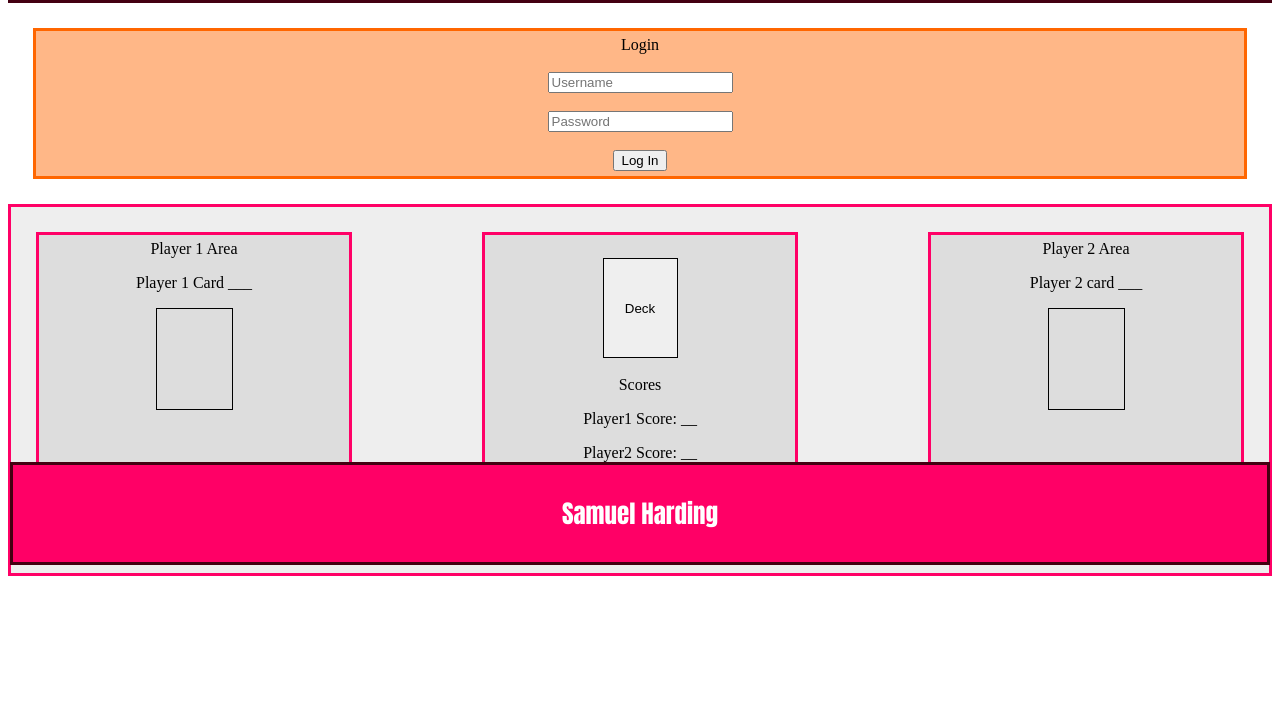
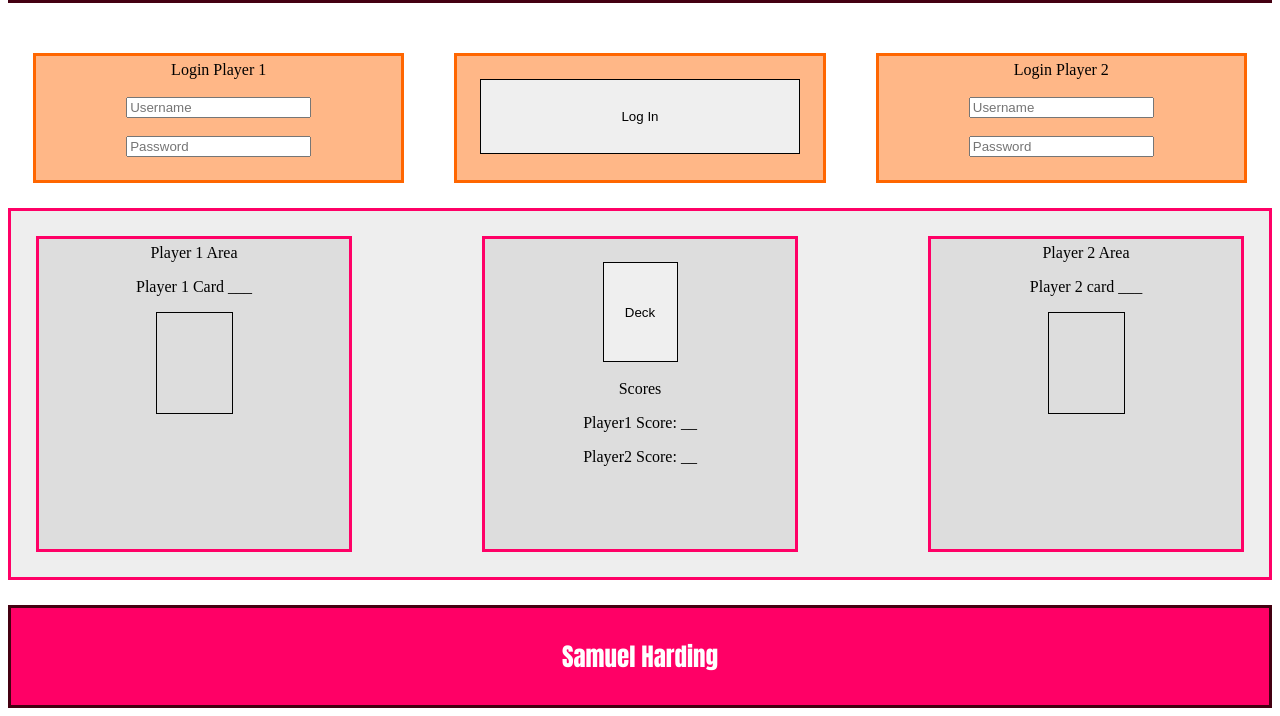
Before and after one commit to GitHarding/CardJitsu2021, a plain HTML site: page index.html in a window 1280 px wide. Both pictures are taken after a click on the button "Log In". Shown: the part 225-941 px from the top of the page. Before the commit the page ends 809 px from the top, so only its background shows below. Drawn offline with Linux system fonts and the light colour scheme.

Commit message:
Iteration 6 (Final)

```diff
--- a/index.html
+++ b/index.html
@@ -13,12 +13,22 @@
     <p>Card Game NEA Main page</p>
 </div>
 
-<div id="login">Login <br>
-    <br><Input placeholder="Username" id="un"><br>
-    <br><Input placeholder="Password" id="pw" input type="password"><br>
-    <br><button id="submit">Log In</button>
-    <br>
+<div id="login">
+    <div>Login Player 1 <br>
+        <br><Input placeholder="Username" id="un"><br>
+        <br><Input placeholder="Password" id="pw" input type="password"><br>
+        <br>
+    </div>
 
+    <div>
+        <br><button id="submit">Log In</button>
+    </div>
+
+    <div>Login Player 2<br>
+        <br><Input placeholder="Username" id="un1"><br>
+        <br><Input placeholder="Password" id="pw1" input type="password"><br>
+        <br>
+    </div>
 </div>
 
 <div id="container" style="pointer-events: none;">
--- a/script.js
+++ b/script.js
@@ -7,9 +7,12 @@ document.getElementById("submit").addEventListener("click", function () {
     let username = document.getElementById("un").value; //Gets the values from the username input
     let password = document.getElementById("pw").value; //Gets the values from the password input
 
-    if(username === "safe" && password === "sound"){ //Hard coded values for the username and password
+    let username1 = document.getElementById("un1").value; //Gets the values from the username input
+    let password1 = document.getElementById("pw1").value; //Gets the values from the password input
+
+    if(username === "safe" && password === "sound" && username1 === "sensible" && password1 === "safe"){ //Hard coded values for the username and password
         Truth = true;
-        alert("Logged in");
+        alert("Logged in!");
         UI.style.pointerEvents = "auto"; //Enables the card game div
         Login.pointerEvents = "none"; //Disables the login div
     }else{
--- a/style.css
+++ b/style.css
@@ -25,7 +25,13 @@ canvas {
 }
 
 #login {
-    width: auto;
+    display: flex;
+    flex-direction: row;
+    flex-wrap: nowrap;
+    justify-content: space-between;
+}
+#login > div{
+    width: 40%;
     height:auto;
     padding:5px;
     margin:25px;
@@ -34,6 +40,11 @@ canvas {
     border-style: solid;
     border-color: #ff6600;
     background: #ffb787;
+}
+#submit{
+    width:90%;
+    height:75px;
+    border:1px solid #000000;
 }
 
 #container {
@@ -74,7 +85,6 @@ canvas {
     background: #ff0066;
     color: white;
 
-    position:fixed;
     left:10px;
     right:10px;
     bottom:10px;
```
